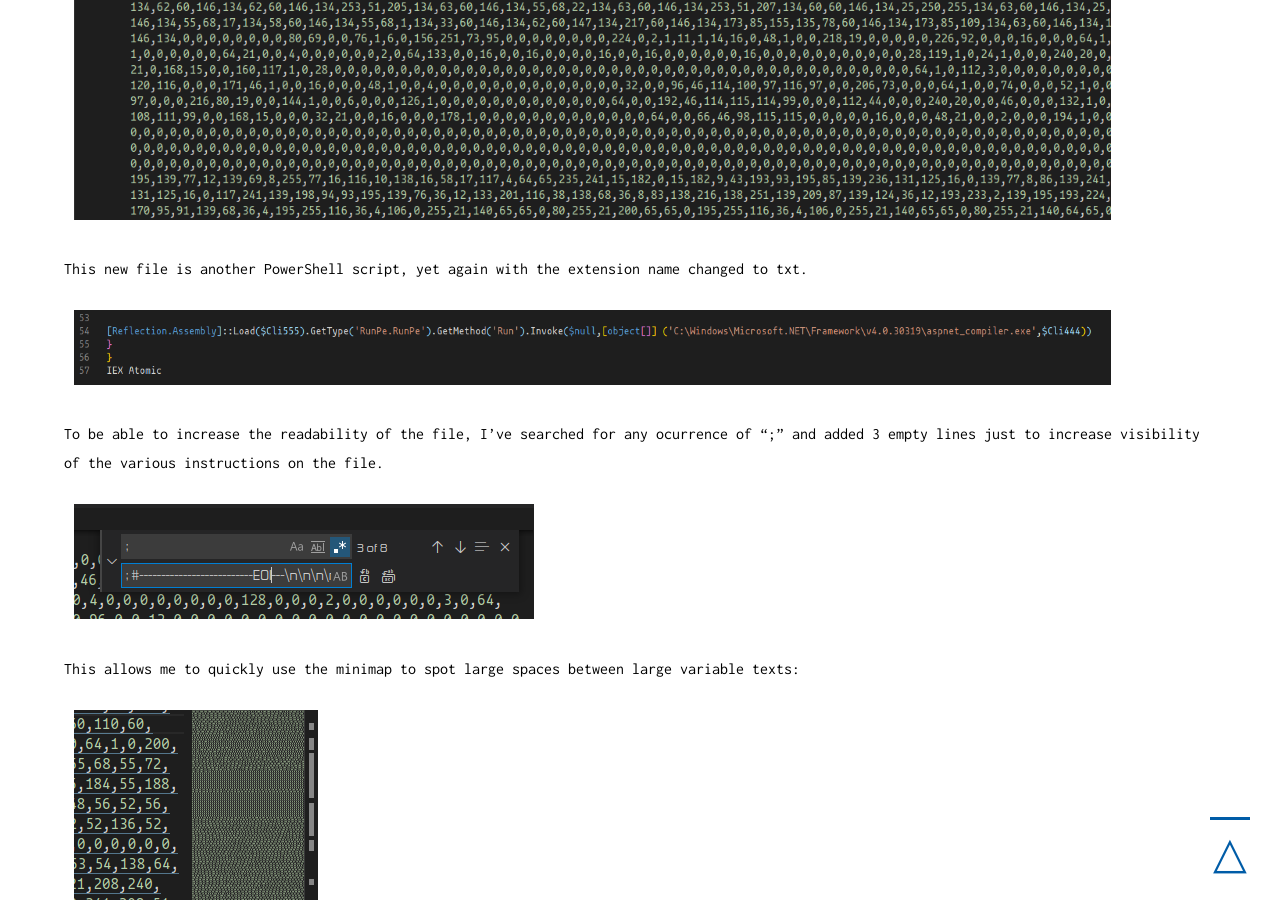
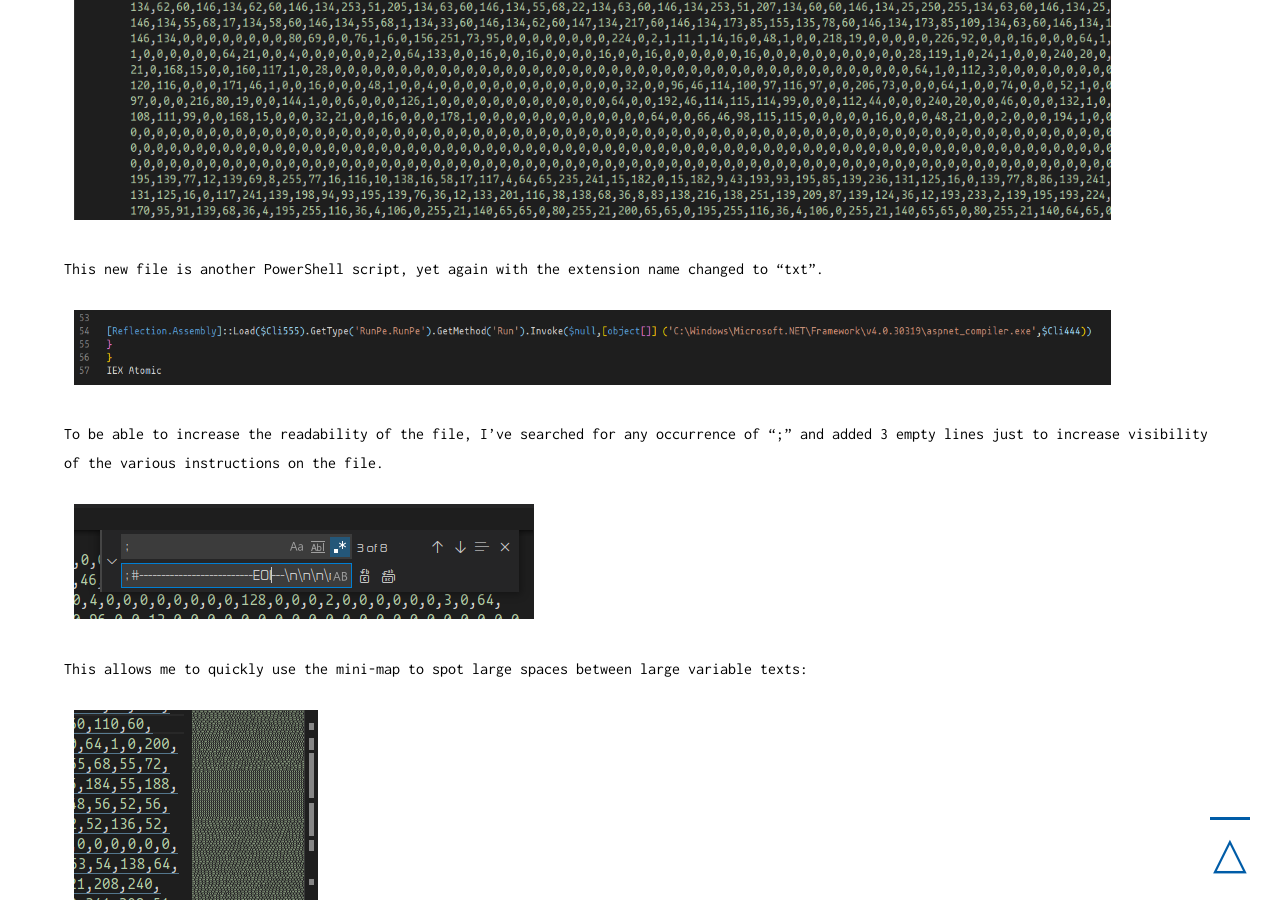
Before and after one commit to qwertzy-antonio-godinho/qwertzy-antonio-godinho.github.io, a Jekyll site: the page built from _posts/2020-03-17-Abusing-Internet-Archive.md, in a window 1280 px wide and 900 px high, scrolled down 7191 px. Built offline with Jekyll 4.4.1, drawn with Linux system fonts in a browser that asks for light colours; some of the changed text lies outside the part shown.

Commit message:
fix typos

```diff
--- a/_posts/2020-03-17-Abusing-Internet-Archive.md
+++ b/_posts/2020-03-17-Abusing-Internet-Archive.md
@@ -56,15 +56,15 @@ The last operation in this script is to download a new txt file "atomic1.txt" us
 
 ![](../assets/Abusing-Internet-Archive/atomic1-first-look.png)
 
-This new file is another PowerShell script, yet again with the extension name changed to txt.
+This new file is another PowerShell script, yet again with the extension name changed to "txt".
 
 ![](../assets/Abusing-Internet-Archive/atomic1-endofscript.png)
 
-To be able to increase the readability of the file, I've searched for any ocurrence of ";" and added 3 empty lines just to increase visibility of the various instructions on the file.
+To be able to increase the readability of the file, I've searched for any occurrence of ";" and added 3 empty lines just to increase visibility of the various instructions on the file.
 
 ![](../assets/Abusing-Internet-Archive/atomic1-eoi.png)
 
-This allows me to quickly use the minimap to spot large spaces between large variable texts:
+This allows me to quickly use the mini-map to spot large spaces between large variable texts:
 
 ![](../assets/Abusing-Internet-Archive/atomic1-minimap.png)
 
```
Also changed, not shown: other parts of _posts/2020-03-17-Abusing-Internet-Archive.md (+6 -6 lines).
